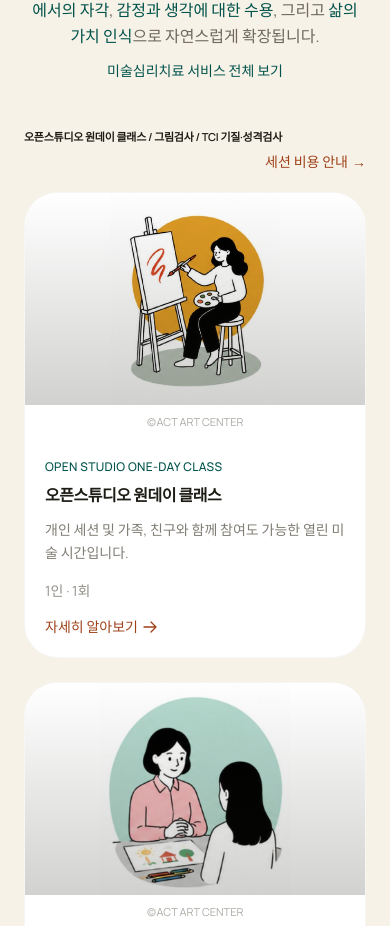
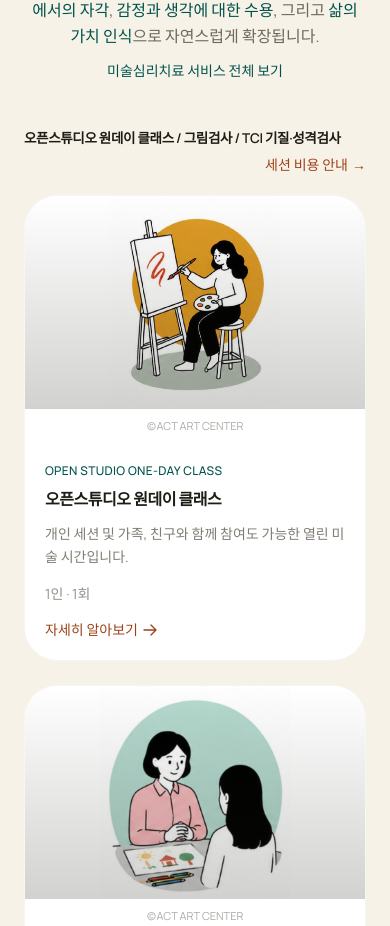
Before and after one commit to act-art-center/actartcenter.com, a Next.js app: page / in a window 390 px wide. Shown: the part 2954-3880 px from the top of the page. Built offline with nearby package versions, Linux system fonts and the light colour scheme.

Commit message:
Maximize mobile service heading width

```diff
--- a/src/components/sections/ServicesSection.tsx
+++ b/src/components/sections/ServicesSection.tsx
@@ -66,7 +66,7 @@ export function ServicesSection() {
         {/* Row 1: 오픈스튜디오 및 검사·상담 — 데스크톱 좌우 2열 */}
         <div className="mt-12 lg:mt-16">
           <div className="flex flex-col items-end gap-2 mb-5 lg:flex-row lg:items-baseline lg:justify-between">
-            <h3 className="w-full whitespace-nowrap text-night text-[11px] font-semibold leading-snug tracking-tight sm:text-sm lg:text-lg">
+            <h3 className="w-full whitespace-nowrap text-night text-[clamp(10.75px,calc(3.96vw-1.88px),13.5px)] font-semibold leading-snug tracking-tight sm:text-sm lg:text-lg">
               오픈스튜디오 원데이 클래스 / 그림검사 / TCI 기질·성격검사
             </h3>
             <Link
```
